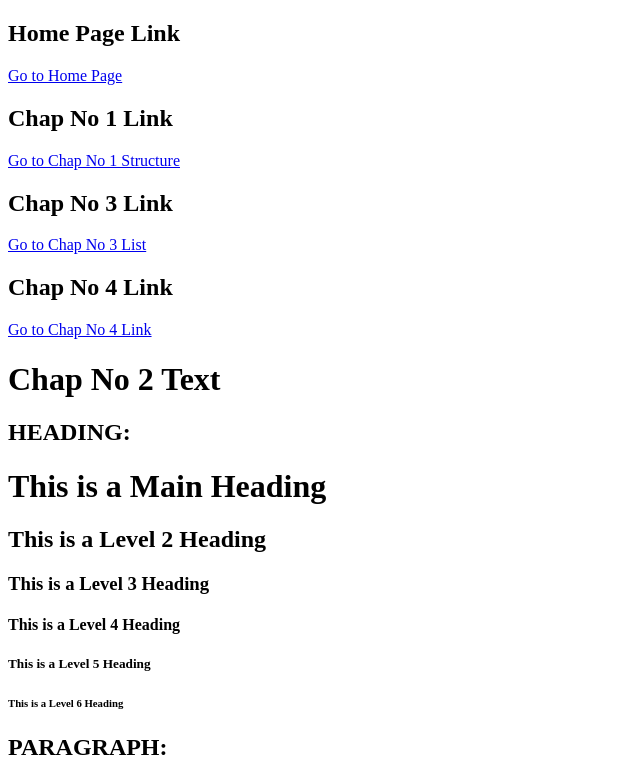
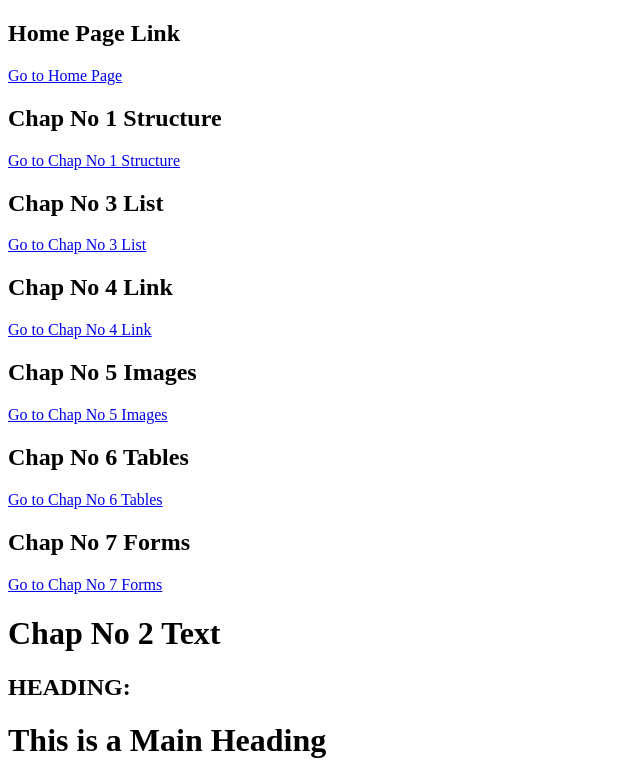
Before and after one commit to ahabsheikh17/practicehtml, a plain HTML site: page chap 2 text/text.html in a window 1280 px wide. Shown: the top 777 px of the page, without its empty margins (0-640 px from the left). Drawn offline with Linux system fonts and the light colour scheme.

Commit message:
Update text.html

```diff
--- a/chap 2 text/text.html
+++ b/chap 2 text/text.html
@@ -10,18 +10,31 @@
 
     <a href="./../index.html">Go to Home Page</a> <br />
 
-    <h2>Chap No 1 Link</h2>
+    <h2>Chap No 1 Structure</h2>
 
     <a href="./../chap 1 structure/heading.html">Go to Chap No 1 Structure</a>
     <br />
 
-    <h2>Chap No 3 Link</h2>
+    <h2>Chap No 3 List</h2>
 
     <a href="./../chap 3 list/list.html">Go to Chap No 3 List</a> <br />
 
     <h2>Chap No 4 Link</h2>
 
     <a href="./../chap no 4 link/link.html">Go to Chap No 4 Link</a> <br />
+
+    <h2>Chap No 5 Images</h2>
+
+    <a href="./../chap no 5 images/images.html">Go to Chap No 5 Images</a> <br />
+
+    <h2>Chap No 6 Tables</h2>
+
+    <a href="./../chap no 6 tables/table.html">Go to Chap No 6 Tables</a> <br />
+
+    <h2>Chap No 7 Forms</h2>
+
+    <a href="./../chap no 7 forms/form.html">Go to Chap No 7 Forms</a> <br />
+
 
     <h1>Chap No 2 Text</h1>
 
```
